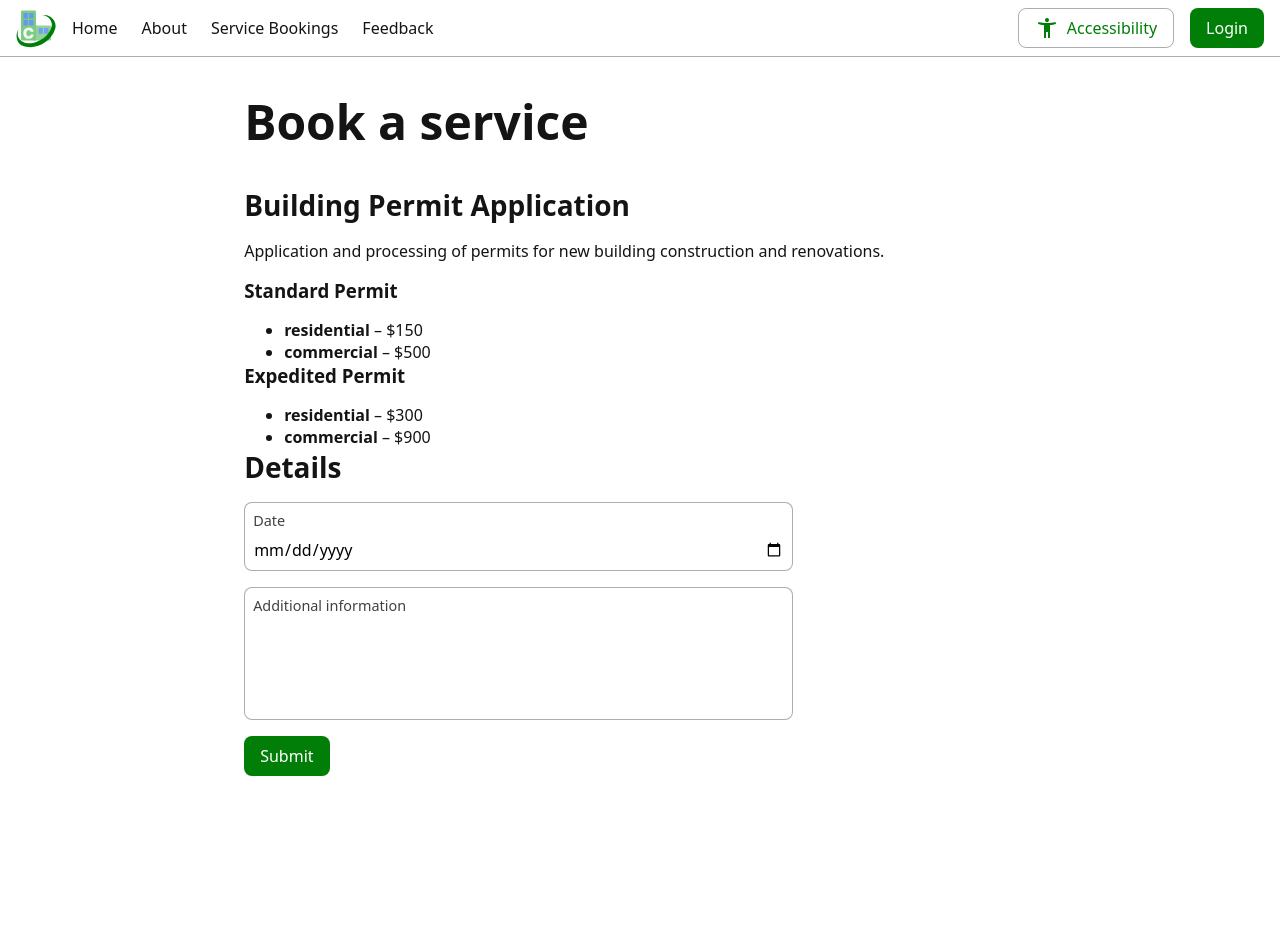
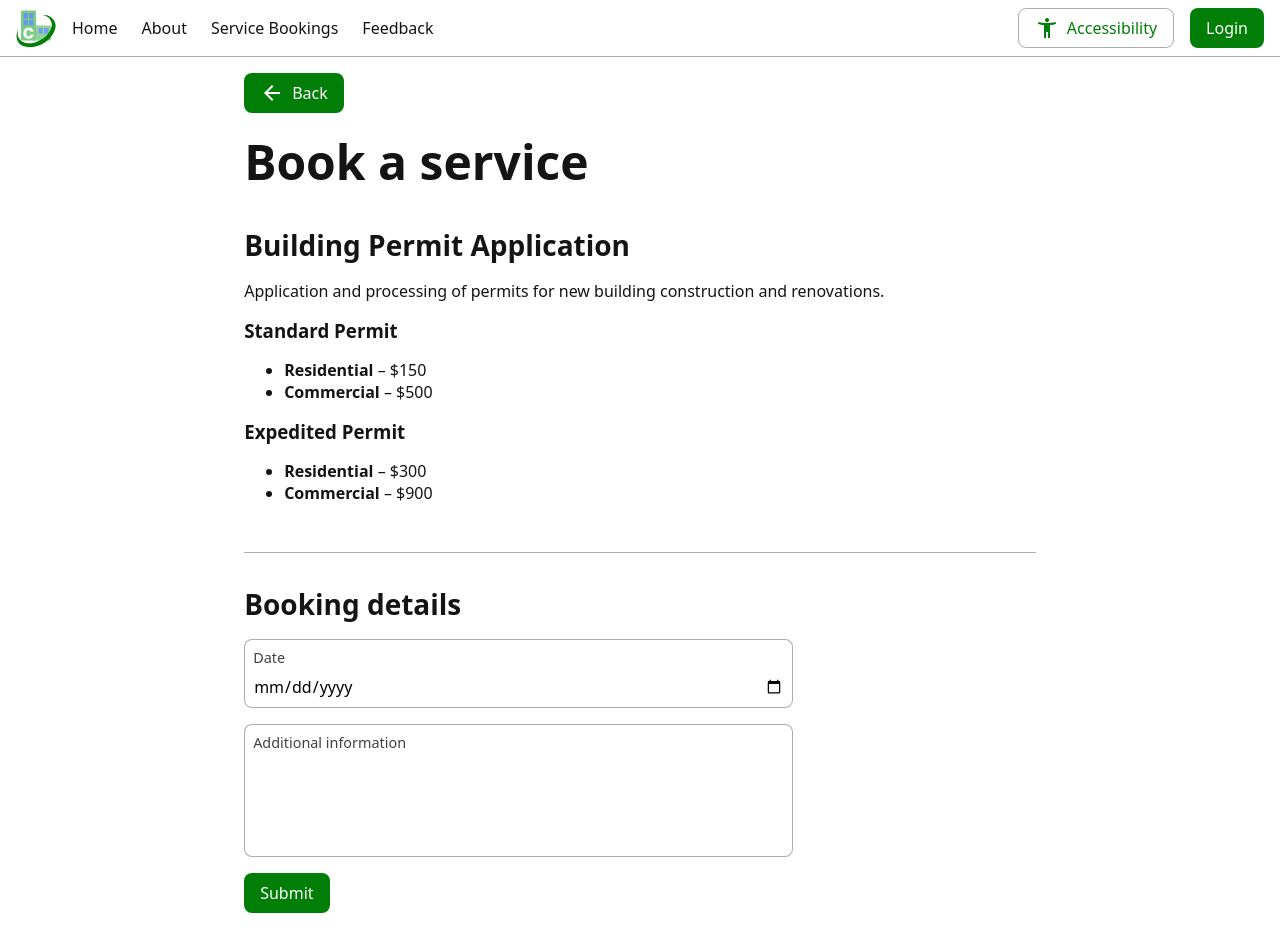
Before and after one commit to JamesRampling/CityLinkConnect, a Vue app: page /booking/0 in a window 1280 px wide. Before the commit the page ends 800 px from the top, so only its background shows below. Built offline with nearby package versions, Linux system fonts and the light colour scheme.

Commit message:
Add back button to booking form & announcements

```diff
--- /dev/null
+++ b/src/components/icons/IconBack.vue
@@ -0,0 +1,8 @@
+<template>
+  <svg class="icon" viewBox="0 -960 960 960">
+    <path
+      fill="currentColor"
+      d="m313-440 224 224-57 56-320-320 320-320 57 56-224 224h487v80H313Z"
+    />
+  </svg>
+</template>
--- a/src/routes/AnnouncementView.vue
+++ b/src/routes/AnnouncementView.vue
@@ -1,4 +1,5 @@
 <script setup lang="ts">
+import IconBack from '@/components/icons/IconBack.vue';
 import { useExampleData } from '@/exampleData';
 import NotFoundView from '@/routes/NotFoundView.vue';
 import { formatDate } from '@/utils';
@@ -16,9 +17,30 @@ const announcement = computed(() => announcements.value[props.id]);
   </template>
   <template v-else>
     <div class="page-wrapper">
-      <h1>{{ announcement.title }}</h1>
-      <p>{{ formatDate(announcement.date, { dateStyle: 'full' }) }}</p>
+      <router-link class="back-button button-filled" to="/"
+        ><IconBack />Back</router-link
+      >
+      <hgroup>
+        <h1>{{ announcement.title }}</h1>
+        <p>
+          <time :datetime="announcement.date">{{
+            formatDate(announcement.date, { dateStyle: 'full' })
+          }}</time>
+        </p>
+      </hgroup>
       <p>{{ announcement.content }}</p>
     </div>
   </template>
 </template>
+
+<style scoped>
+.back-button {
+  width: fit-content;
+}
+
+time {
+  color: var(--color-muted);
+  font-weight: 700;
+  font-size: 1.25rem;
+}
+</style>
--- a/src/routes/BookingFormView.vue
+++ b/src/routes/BookingFormView.vue
@@ -1,4 +1,5 @@
 <script setup lang="ts">
+import IconBack from '@/components/icons/IconBack.vue';
 import InputText from '@/components/InputText.vue';
 import InputTextarea from '@/components/InputTextarea.vue';
 import { useExampleData } from '@/exampleData';
@@ -14,7 +15,13 @@ const service = computed(() => services.value[props.id]);
 
 <template>
   <div class="page-wrapper">
+    <router-link class="back-button button-filled" to="/services"
+      ><IconBack />Back</router-link
+    >
     <h1>Book a service</h1>
+
+    <div class="content-wrapper">
+      <section class="section-service-info">
         <h2>{{ service.name }}</h2>
         <p>{{ service.description }}</p>
 
@@ -27,14 +34,18 @@ const service = computed(() => services.value[props.id]);
             <h3>{{ fee }}</h3>
             <ul>
               <li v-for="[title, price] of Object.entries(prices)" :key="title">
-            <strong>{{ title }}</strong> &ndash; {{ price }}
+                <strong class="fee-name">{{ title }}</strong> &ndash;
+                {{ price }}
               </li>
             </ul>
           </div>
         </div>
+      </section>
 
-    <h2>Details</h2>
+      <div class="separator"></div>
 
+      <section class="section-form">
+        <h2>Booking details</h2>
         <form class="form" action="" @submit.prevent>
           <InputText type="date" name="date-input" label="Date" />
 
@@ -44,5 +55,26 @@ const service = computed(() => services.value[props.id]);
             <button type="submit" class="button-filled">Submit</button>
           </div>
         </form>
+      </section>
+    </div>
   </div>
 </template>
+
+<style scoped>
+.back-button {
+  width: fit-content;
+}
+
+.content-wrapper {
+  display: grid;
+  gap: 2rem;
+}
+
+.fee {
+  margin-block-end: 1rem;
+}
+
+.fee-name {
+  text-transform: capitalize;
+}
+</style>
```
Lines whose indentation alone changed are shown as unchanged.
